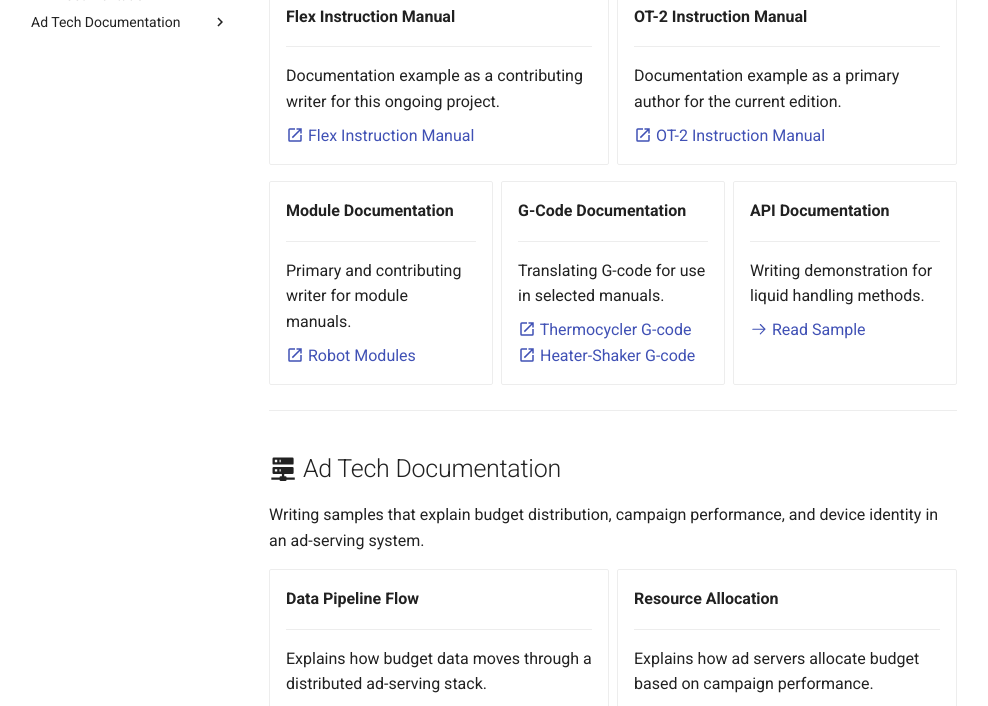
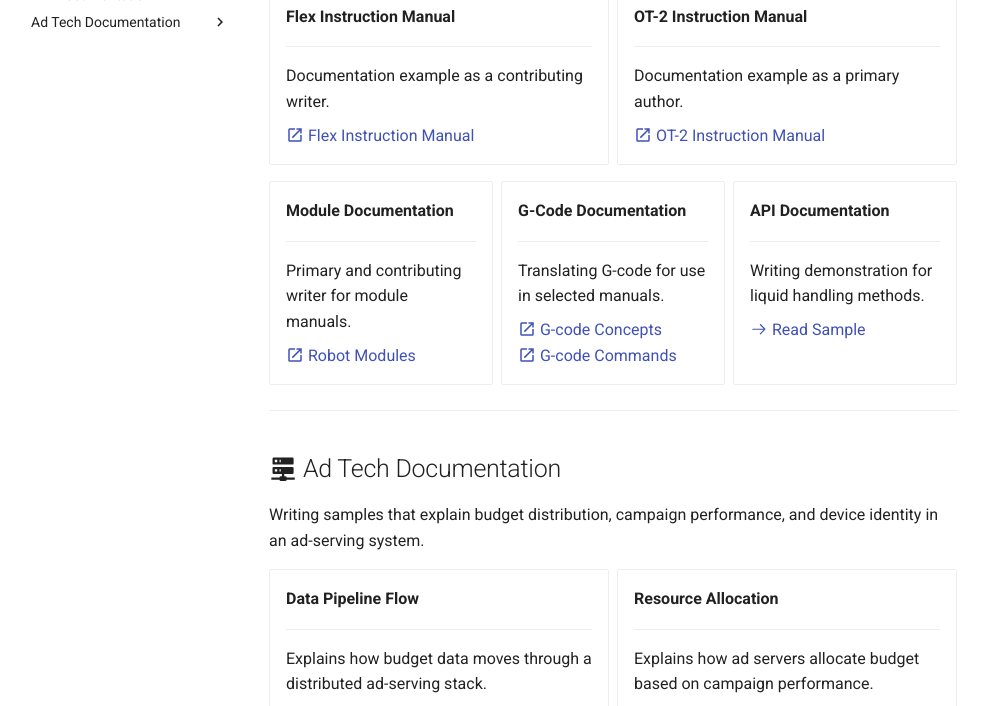
Before and after one commit to jwwojak/portfolio, an MkDocs documentation site: the page built from docs/writing-samples/index.md, in a window 1280 px wide and 900 px high, scrolled down 451 px, cut to the strip 194-900 px from the top of the window. Shown: the whole strip, without its empty margins (27-1015 px from the left). Built offline with MkDocs 1.6.1 and Material for MkDocs 9.7.7, drawn with Linux system fonts in a browser that asks for light colours.

Commit message:
writing sample summaries, small changes

```diff
--- a/docs/writing-samples/index.md
+++ b/docs/writing-samples/index.md
@@ -19,7 +19,7 @@ Production documentation for Opentrons liquid-handling robots, modules, and deve
 
     ---
 
-    Documentation example as a contributing writer for this ongoing project.
+    Documentation example as a contributing writer.
 
     [:material-open-in-new: Flex Instruction Manual](https://docs.opentrons.com/flex/)
 
@@ -28,7 +28,7 @@ Production documentation for Opentrons liquid-handling robots, modules, and deve
 
     ---
 
-    Documentation example as a primary author for the current edition.
+    Documentation example as a primary author.
 
     [:material-open-in-new: OT-2 Instruction Manual](https://docs.opentrons.com/ot-2/)
 
@@ -50,8 +50,8 @@ Production documentation for Opentrons liquid-handling robots, modules, and deve
 
     Translating G-code for use in selected manuals.
 
-    [:material-open-in-new: Thermocycler G-code](https://docs.opentrons.com/thermocycler/g-code-concepts/)
-    [:material-open-in-new: Heater-Shaker G-code](https://docs.opentrons.com/heater-shaker/g-code-concepts/)
+    [:material-open-in-new: G-code Concepts](https://docs.opentrons.com/thermocycler/g-code-concepts/)
+    [:material-open-in-new: G-code Commands](https://docs.opentrons.com/heater-shaker/g-codes/)
 
 -   __API Documentation__
 
```
